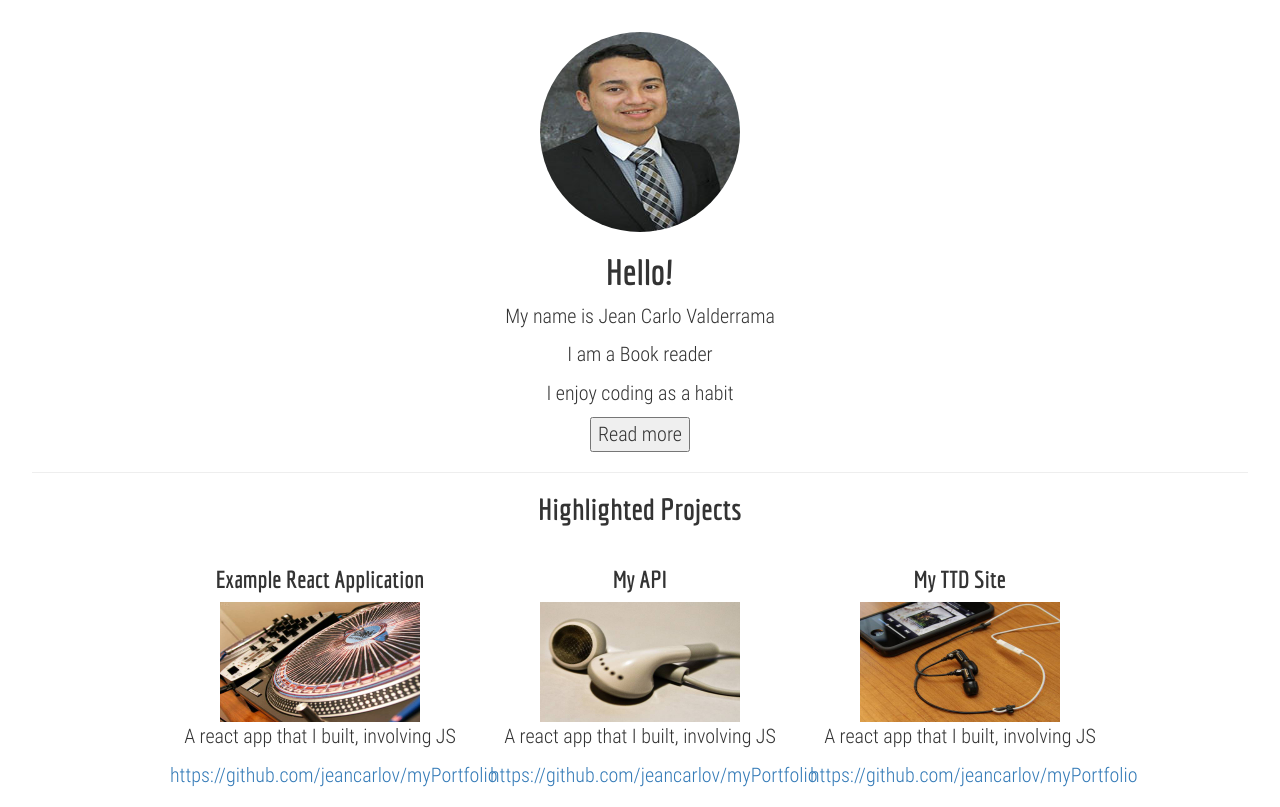
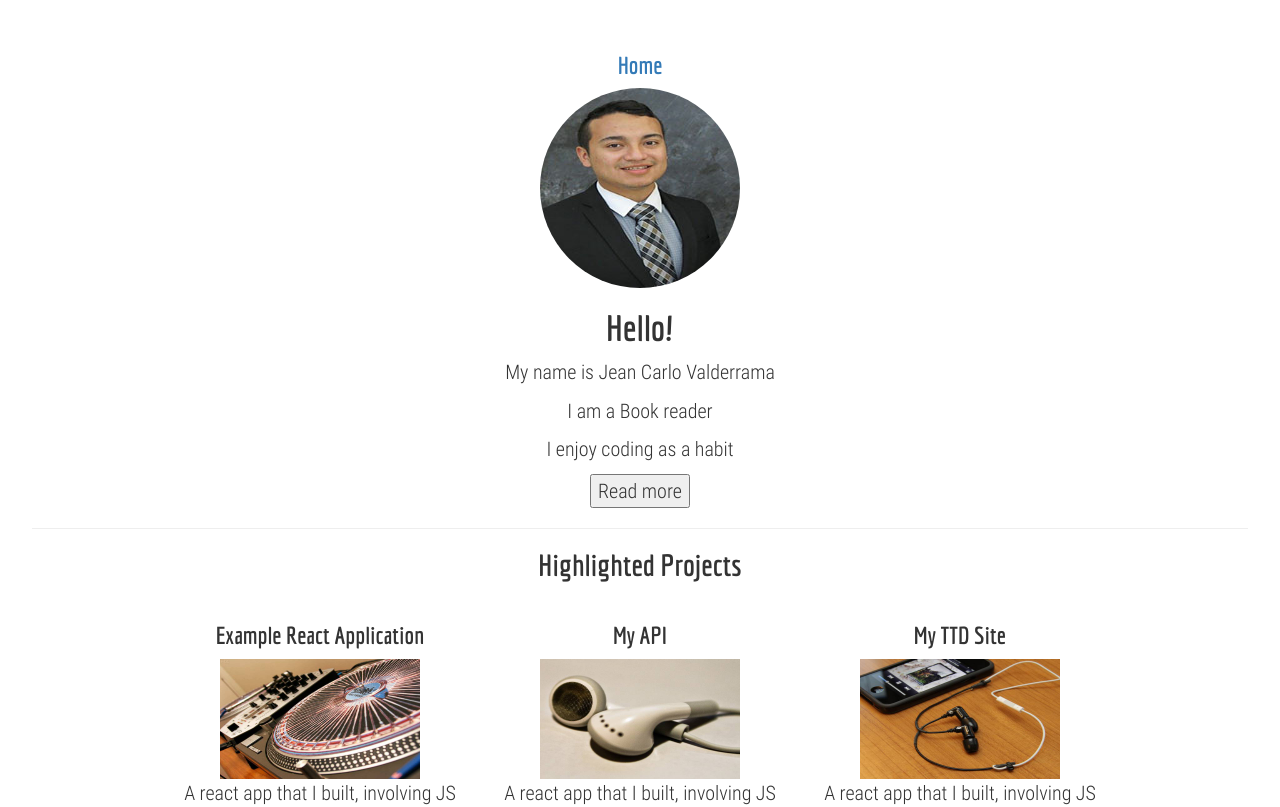
Before and after one commit to jeancarlov/myPortfolio, a React (Create React App) app: page / in a window 1280 px wide. Shown: the top 807 px of the page. Built offline with nearby package versions, Linux system fonts and the light colour scheme.

Commit message:
header component added

```diff
--- a/src/components/App.js
+++ b/src/components/App.js
@@ -3,6 +3,7 @@
 import SocialProfiles from './SocialProfiles';
 import jcvpic from '../assets/jcvpic.jpg';
 import Title from './Title';
+import Header from './Header';
 
 // Rule: don't modify the state directly within react, use setState to modify the state component
 // previous notes are in previous commits
@@ -22,6 +23,7 @@
 
         return(
          <div>
+                <Header />
                 <img src={jcvpic} alt= 'profile' className='jcvpic' />
                 <h1> Hello!</h1>
                 <p>My name is Jean Carlo Valderrama</p>
--- /dev/null
+++ b/src/components/Header.js
@@ -0,0 +1,12 @@
+import React from 'react';
+import { Link } from 'react-router-dom';
+
+const Header = () => {
+    return(
+        <div>
+        <h3><Link to='/'>Home</Link></h3>
+        </div>
+    )
+}
+
+export default Header;
--- a/src/index.js
+++ b/src/index.js
@@ -7,6 +7,7 @@
 
 
 // since history is only use ones then its going to be refactor to be inline with the history call in Router
+// Header component is created to give users a way to move around all the route links in the app
 ReactDOM.render(
     <Router history={createBrowserHistory()}>
         <Switch>
```
